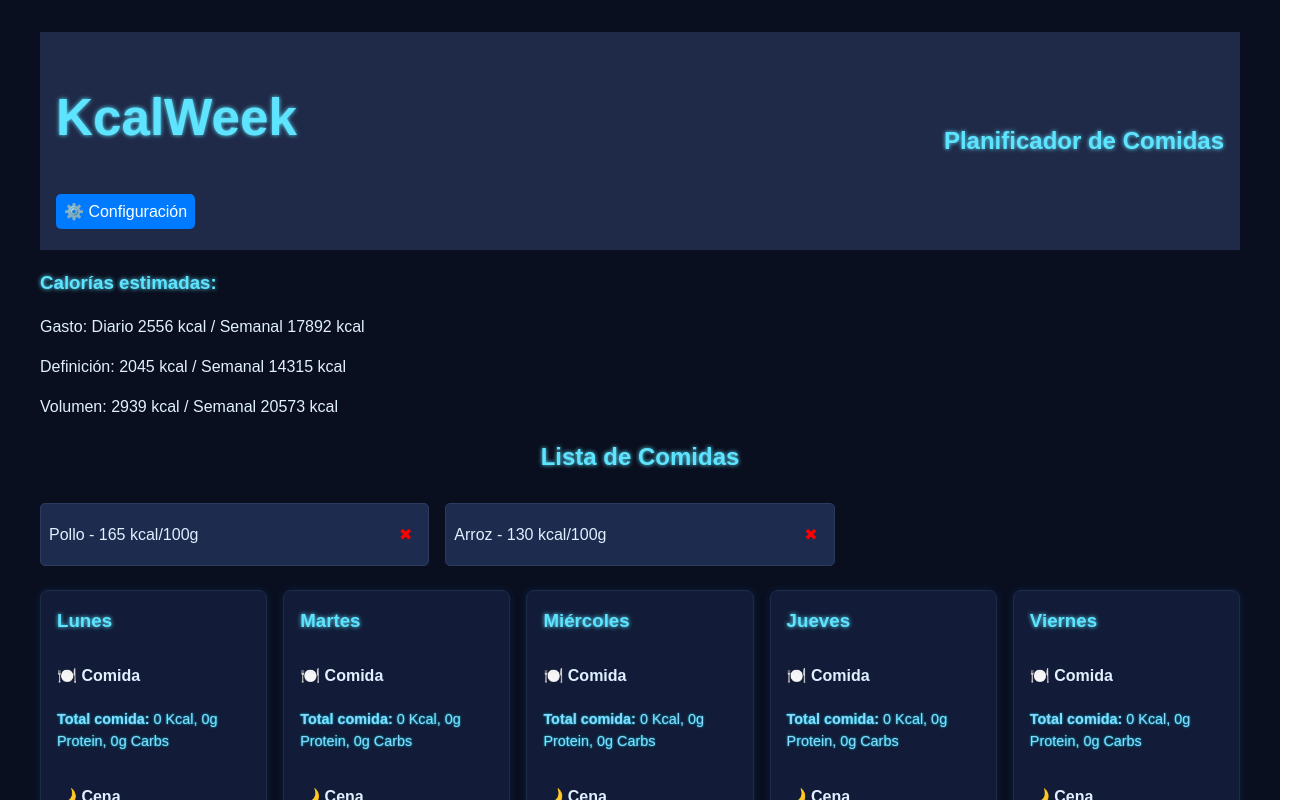
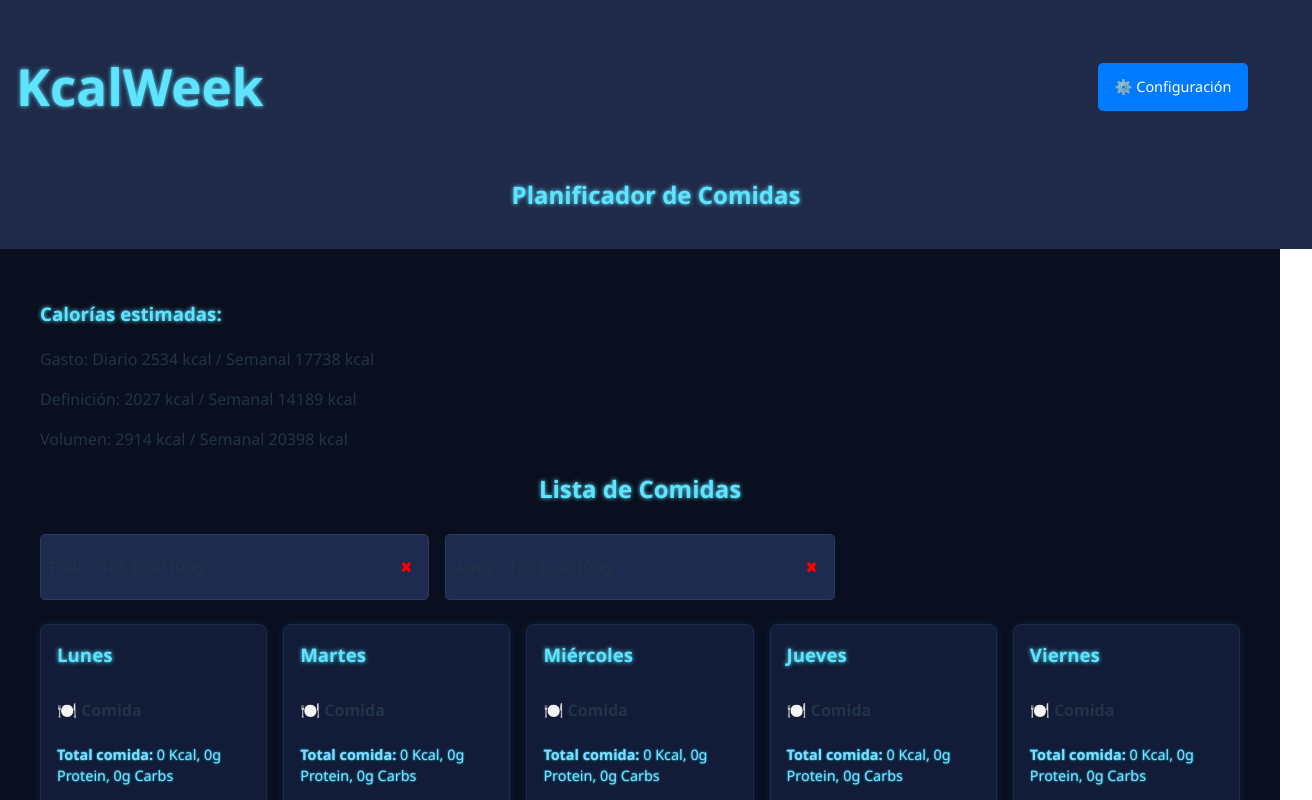
Before and after one commit to TamaraFdez/KcalWeek, a React (Vite) app: page / in a window 1280 px wide. Shown: the top 800 px of the page, 1312 px wide, since content can reach past the window. Built offline with nearby package versions, Linux system fonts and the light colour scheme.

Commit message:
feat: update styling for App components and improve layout structure

```diff
--- a/src/App.css
+++ b/src/App.css
@@ -2,17 +2,11 @@
   font-family: sans-serif;
   box-sizing: border-box;
   width: 100%;
+  font-family: 'Segoe UI', Tahoma, Geneva, Verdana, sans-serif;
 
+  background-color: #0a0f1f;
+}
 
-}
-body{
-  font-family: 'Segoe UI', Tahoma, Geneva, Verdana, sans-serif;
-  background-color: #0a0f1f;
-  color: #e0f0ff;
-  width: 100%;
-  display: flex;
-  justify-content: center;
-}
 
 
 h1, h2, h3 {
@@ -178,11 +172,20 @@ input[type="number"] {
 }
 .navbar {
   display: flex;
-  justify-content: space-between;
-  align-items: center;
+ flex-direction: column;
   background-color: #1f2a48;
   padding: 1rem;
   color: white;
+  width: 100%;
+}
+h2{
+  text-align: center;
+}
+.navbar-header{
+  display: flex;
+  flex-direction: row;
+  justify-content: space-between;
+  align-items: center;
 }
 
 .dropdown-toggle {
@@ -190,8 +193,12 @@ input[type="number"] {
   color: white;
   border: none;
   padding: 0.5rem;
+  height: 3rem;
+  min-width: 150px;
   cursor: pointer;
   transition: background-color 0.3s ease;
+  margin-right: 3rem;
+  font-size: 0.9rem;
 }
 
 .dropdown-menu {
@@ -207,14 +214,13 @@ input[type="number"] {
   transition: 0.2s;
   display: flex;
   flex-direction: column;
-  min-width: 15dvw;
   width: 100%;
   max-width: 35dvw;
   height: 100%;
   max-height: 90dvh;
   scrollbar-width: thin;
   scrollbar-color: #5ee4ff #121c38;
-
+  border-radius: 15px;
 
 }
 .close-btn {
@@ -226,7 +232,7 @@ input[type="number"] {
   cursor: pointer;
   margin-bottom: 0.5rem;
   align-self: center;
-
+  width: 100%;
 }
 .close-btn:hover {
   color: #ff4343;
--- a/src/App.jsx
+++ b/src/App.jsx
@@ -4,8 +4,7 @@ import CalorieInfo from "./components/CalorieInfo";
 import FoodList from "./components/FoodList";
 import WeekGrid from "./components/WeekGrid";
 import Navbar from "./components/Navbar";
-import AddFoodForm from "./components/AddFoodForm";
-import UserForm from "./components/UserForm";
+
 
 
 
@@ -25,12 +24,12 @@ function App() {
   const [usuario, setUsuario] = useState(() => {
     const saved = localStorage.getItem("usuario");
     return saved ? JSON.parse(saved) : {
-      peso: "70", altura: "175", edad: "30", sexo: "hombre", actividad: "1.55",
+      peso: "74", altura: "168", edad: "32", sexo: "hombre", actividad: "1.55",
     };
   });
 
   useEffect(() => {
-    console.log("Guardando datos en localStorage", weekMeals);
+
     localStorage.setItem("foodItems", JSON.stringify(foodItems));
     localStorage.setItem("weekMeals", JSON.stringify(weekMeals));
     localStorage.setItem("usuario", JSON.stringify(usuario));
@@ -50,6 +49,7 @@ const handleDrop = (dia, tipo) => {
 
   setWeekMeals(prev => {
     const copia = { ...prev };
+
     if (!copia[dia]) copia[dia] = { comida: [], cena: [] };
     else{
       if (!copia[dia].comida) copia[dia].comida = [];
@@ -62,7 +62,7 @@ const handleDrop = (dia, tipo) => {
     }
 
     copia[dia][tipo] = [...(copia[dia][tipo] || []), nueva];
-    console.log(`Añadida ${comida.name} a ${dia} - ${tipo}`);
+
     return copia;
   });
 
@@ -105,7 +105,7 @@ const handleDrop = (dia, tipo) => {
   };
 
   return (
-    <div className="App">
+    <>
       <Navbar
         usuario={usuario}
         setUsuario={setUsuario}
@@ -114,6 +114,7 @@ const handleDrop = (dia, tipo) => {
         agregarComida={agregarComida}
       />
 
+    <main className="App">
       <CalorieInfo usuario={usuario} weekMeals={weekMeals} />
 
       <FoodList
@@ -128,7 +129,8 @@ const handleDrop = (dia, tipo) => {
         handleGramsChange={handleGramsChange}
         deleteMeal={deleteMeal}
       />
-    </div>
+    </main>
+    </>
   );
 }
 
```
